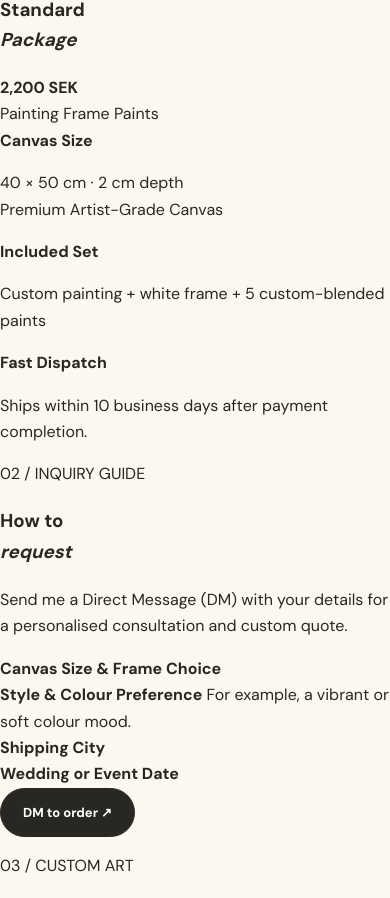
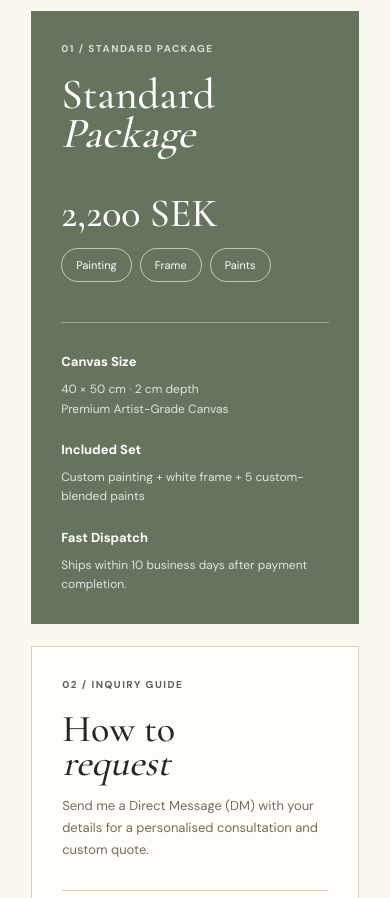
Before and after one commit to ArtByYu/ArtByYu.github.io, a plain HTML site: page index.html in a window 390 px wide. Shown: the part 5366-6264 px from the top of the page. Drawn offline with nearby package versions, Linux system fonts and the light colour scheme.

Commit message:
Add price and order section styles
Added styles for price and order section, including mobile responsiveness.

```diff
--- a/style.css
+++ b/style.css
@@ -261,3 +261,256 @@ h1 em,h2 em{color:var(--rose);font-style:italic}
 }
   .footer{padding-left:6vw;padding-right:6vw;flex-direction:column;align-items:flex-start}
 }
+/* =========================
+   PRICE & ORDER
+========================= */
+
+.price-order-section{
+  padding:9vw 8vw;
+  background:var(--paper);
+}
+
+.centered{
+  text-align:center;
+  margin-left:auto;
+  margin-right:auto;
+}
+
+.price-main-card{
+  max-width:1050px;
+  margin:55px auto 22px;
+  padding:45px;
+  background:var(--sage);
+  color:white;
+}
+
+.price-main-top{
+  display:flex;
+  justify-content:space-between;
+  align-items:flex-end;
+  gap:40px;
+}
+
+.price-number{
+  margin:0;
+  font-size:10px;
+  font-weight:700;
+  letter-spacing:.15em;
+  opacity:.75;
+}
+
+.price-main-card h3{
+  margin:18px 0 0;
+  font:500 52px/.9 "Cormorant Garamond",serif;
+}
+
+.main-price{
+  text-align:right;
+}
+
+.main-price strong{
+  display:block;
+  font:500 48px/1 "Cormorant Garamond",serif;
+}
+
+.price-tags{
+  display:flex;
+  justify-content:flex-end;
+  gap:8px;
+  margin-top:15px;
+}
+
+.price-tags span{
+  border:1px solid rgba(255,255,255,.6);
+  padding:7px 14px;
+  border-radius:30px;
+  font-size:11px;
+}
+
+.package-details{
+  display:grid;
+  grid-template-columns:repeat(3,1fr);
+  gap:25px;
+  margin-top:40px;
+  padding-top:28px;
+  border-top:1px solid rgba(255,255,255,.35);
+}
+
+.package-details strong,
+.custom-options strong{
+  display:block;
+  font-size:13px;
+  margin-bottom:8px;
+}
+
+.package-details p{
+  margin:0;
+  font-size:12px;
+  line-height:1.6;
+  opacity:.8;
+}
+
+.price-grid{
+  max-width:1050px;
+  margin:0 auto 22px;
+  display:grid;
+  grid-template-columns:1fr 1fr;
+  gap:22px;
+}
+
+.price-card{
+  padding:40px;
+  background:var(--white);
+  border:1px solid var(--line);
+}
+
+.price-card h3{
+  margin:18px 0 15px;
+  font:500 42px/.9 "Cormorant Garamond",serif;
+}
+
+.price-description{
+  max-width:450px;
+  color:var(--muted);
+  font-size:13px;
+  line-height:1.7;
+}
+
+.info-list{
+  margin:28px 0;
+  border-top:1px solid var(--line);
+}
+
+.info-list > div{
+  padding:15px 0;
+  border-bottom:1px solid var(--line);
+}
+
+.info-list strong{
+  display:block;
+  font-size:13px;
+  font-weight:500;
+}
+
+.info-list span{
+  display:block;
+  margin-top:5px;
+  color:var(--muted);
+  font-size:11px;
+  line-height:1.5;
+}
+
+.order-info{
+  max-width:1050px;
+  margin:0 auto 22px;
+  padding:45px;
+  background:var(--warm);
+  display:grid;
+  grid-template-columns:.8fr 1.2fr;
+  gap:45px 70px;
+}
+
+.order-info h3{
+  margin:0;
+  font:500 40px/.95 "Cormorant Garamond",serif;
+}
+
+.custom-options{
+  display:flex;
+  flex-direction:column;
+  gap:22px;
+}
+
+.custom-options > div{
+  padding-bottom:20px;
+  border-bottom:1px solid var(--line);
+}
+
+.custom-options > div:last-child{
+  padding-bottom:0;
+  border-bottom:0;
+}
+
+.custom-options p{
+  margin:0;
+  color:var(--muted);
+  font-size:12px;
+  line-height:1.6;
+}
+
+.price-order-bottom{
+  max-width:1050px;
+  margin:0 auto;
+  padding:42px 45px;
+  background:var(--soft);
+  display:flex;
+  align-items:center;
+  justify-content:space-between;
+  gap:30px;
+}
+
+.price-order-bottom h3{
+  margin:8px 0 0;
+  font:500 36px/.95 "Cormorant Garamond",serif;
+}
+
+
+/* PRICE & ORDER — MOBILE */
+
+@media(max-width:750px){
+
+  .price-main-card{
+    padding:30px;
+  }
+
+  .price-main-top{
+    flex-direction:column;
+    align-items:flex-start;
+  }
+
+  .price-main-card h3{
+    font-size:43px;
+  }
+
+  .main-price{
+    text-align:left;
+  }
+
+  .main-price strong{
+    font-size:40px;
+  }
+
+  .price-tags{
+    justify-content:flex-start;
+  }
+
+  .package-details{
+    grid-template-columns:1fr;
+    gap:20px;
+  }
+
+  .price-grid{
+    grid-template-columns:1fr;
+  }
+
+  .price-card{
+    padding:30px;
+  }
+
+  .price-card h3{
+    font-size:38px;
+  }
+
+  .order-info{
+    grid-template-columns:1fr;
+    padding:30px;
+    gap:30px;
+  }
+
+  .price-order-bottom{
+    padding:30px;
+    flex-direction:column;
+    align-items:flex-start;
+  }
+
+}
```
